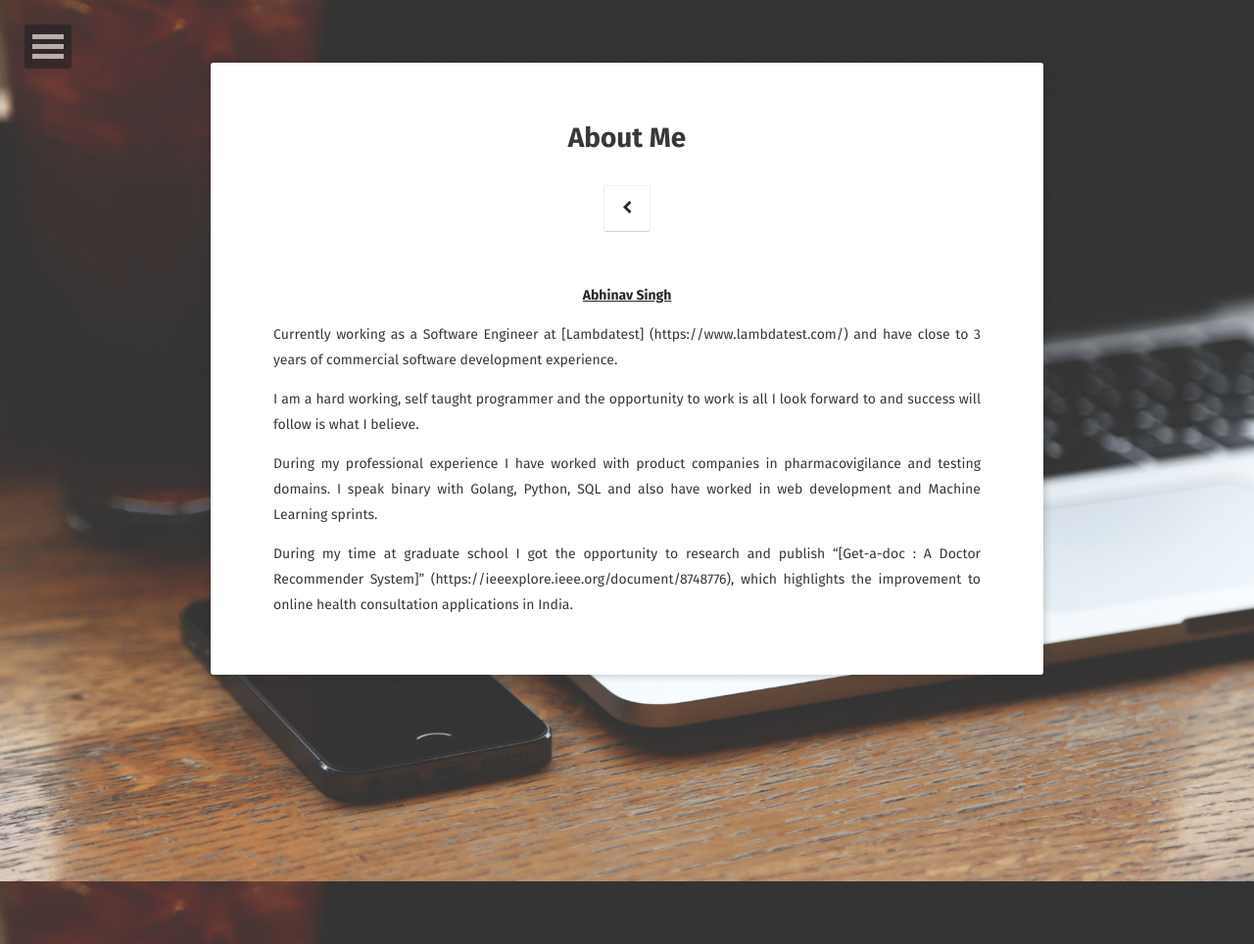
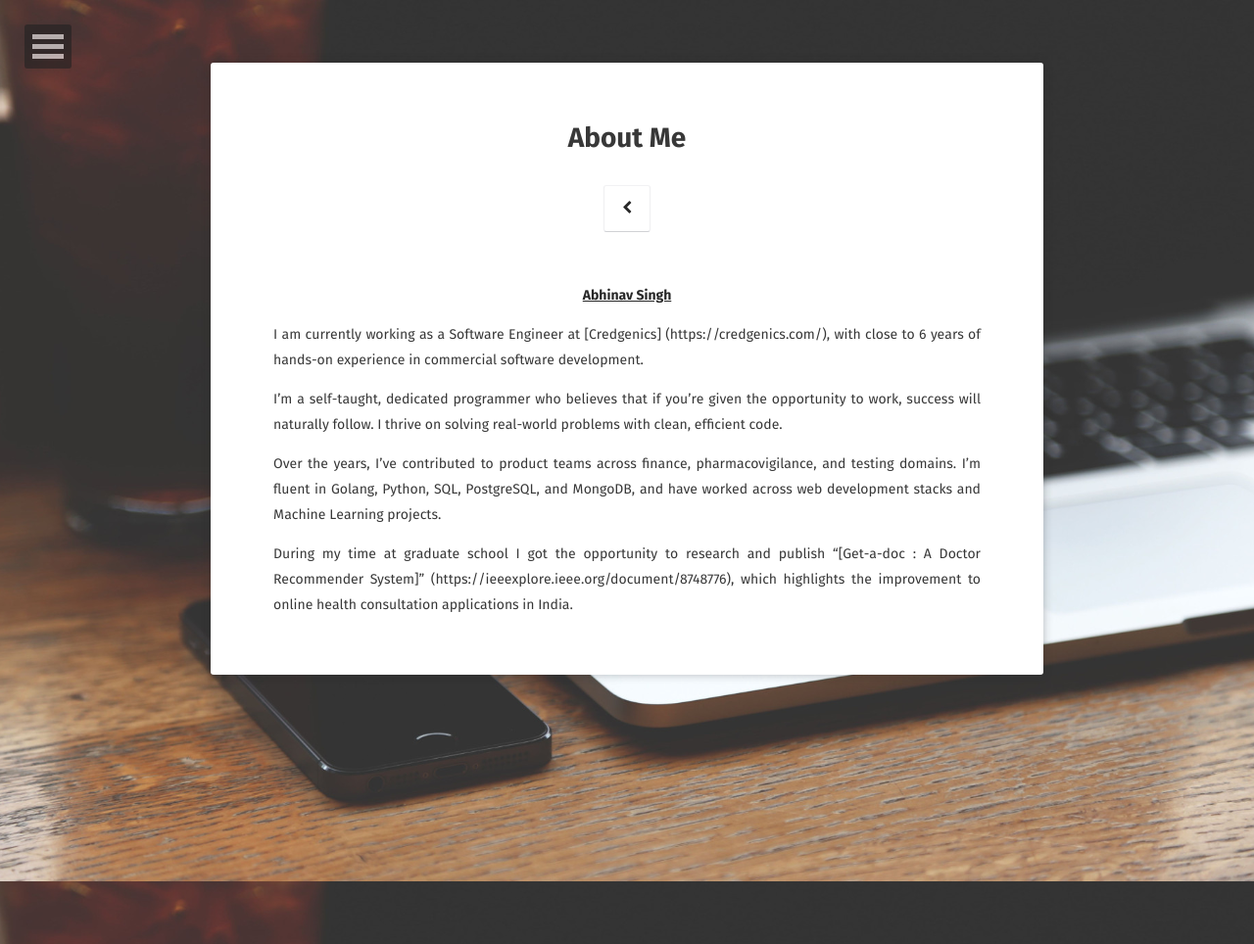
Before and after one commit to sudoabhinav/sudoabhinav.github.io, a Jekyll site: the page built from about/index.md, in a window 1280 px wide. Shown: the whole page at 98% size. Built offline with Jekyll 4.4.1, drawn with Linux system fonts in a browser that asks for light colours; some web fonts are replaced.

Commit message:
update index.md for about me sections

```diff
--- a/about/index.md
+++ b/about/index.md
@@ -8,11 +8,11 @@ comments: false
 
 <center><a href="https://sudoabhinav.github.io"><b>Abhinav Singh</b></a> </center>
 
-Currently working as a Software Engineer at [Lambdatest] (https://www.lambdatest.com/) and have close to 3 years of commercial software development experience.
+I am currently working as a Software Engineer at [Credgenics] (https://credgenics.com/), with close to 6 years of hands-on experience in commercial software development.
 
-I am a hard working, self taught programmer and the opportunity to work is all I look forward to and success will follow is what I believe.
+I'm a self-taught, dedicated programmer who believes that if you're given the opportunity to work, success will naturally follow. I thrive on solving real-world problems with clean, efficient code.
 
-During my professional experience I have worked with product companies in pharmacovigilance and testing domains. I speak binary with Golang, Python, SQL and also have worked in web development and Machine Learning sprints.
+Over the years, I've contributed to product teams across finance, pharmacovigilance, and testing domains. I’m fluent in Golang, Python, SQL, PostgreSQL, and MongoDB, and have worked across web development stacks and Machine Learning projects.
 
 During my time at graduate school I got the opportunity to research and publish “[Get-a-doc : A Doctor Recommender System]” (https://ieeexplore.ieee.org/document/8748776), which highlights the improvement to online health consultation
 applications in India.
```
